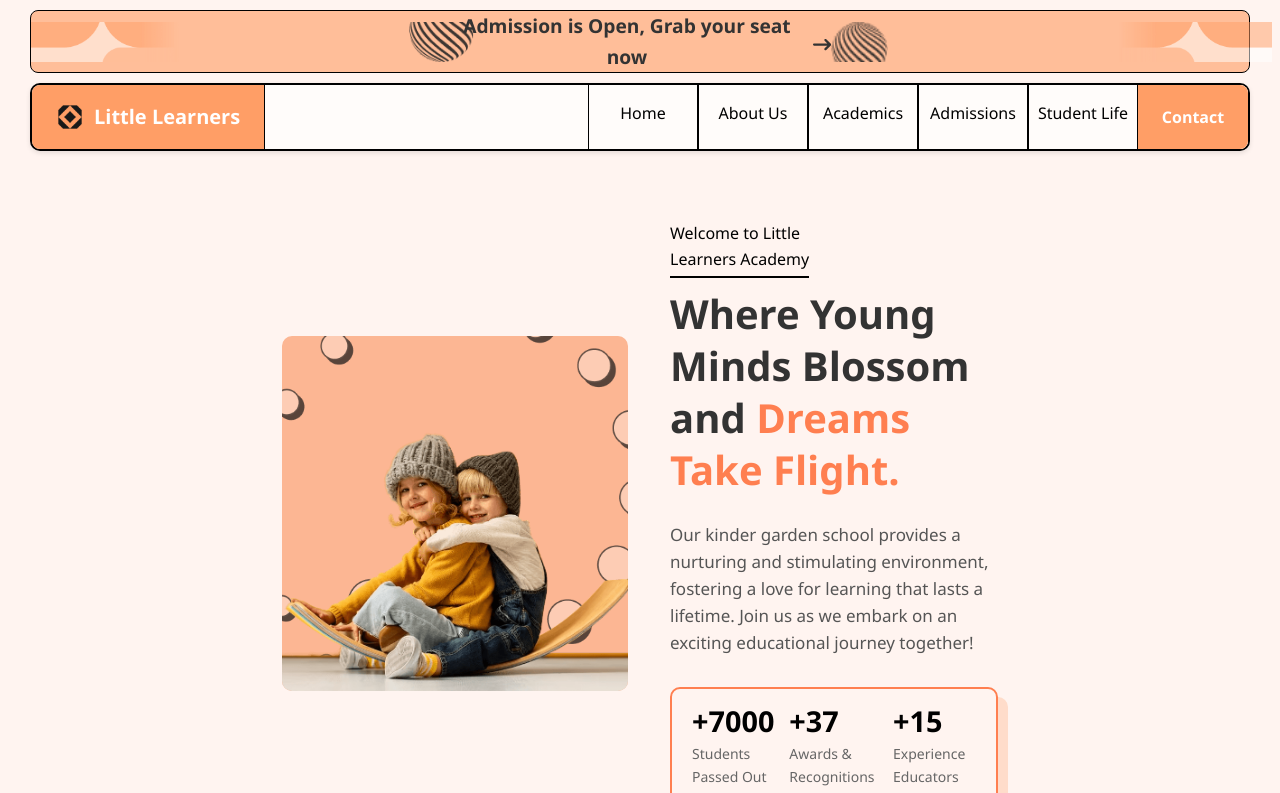
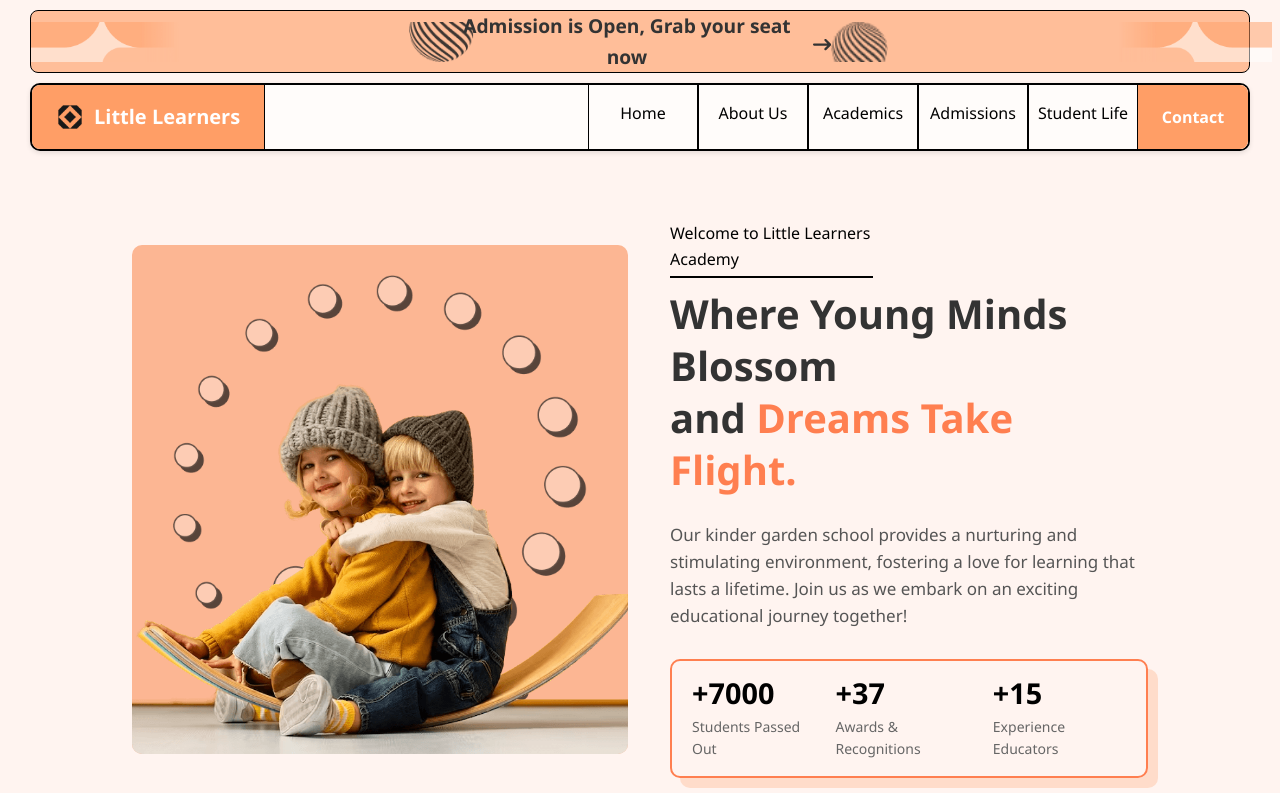
Before and after one commit to Mhmd-Elawady/School-Education, a React (Vite) app: page / in a window 1280 px wide. Shown: the top 793 px of the page. Built offline with nearby package versions, Linux system fonts and the light colour scheme.

Commit message:
Update HeroSection.css

```diff
--- a/src/Styles/Home/HeroSection.css
+++ b/src/Styles/Home/HeroSection.css
@@ -163,7 +163,7 @@
   }
 }
 
-@media (max-width: 991px) {
+@media (max-width: 992px) {
   .hero {
     padding: 40px 40px;
   }
@@ -230,8 +230,3 @@
     font-size: 12px;
   }
 }
-@media (min-width: 992px) {
-  .hero {
-    padding: 60px 270px;
-  }
-}
```
